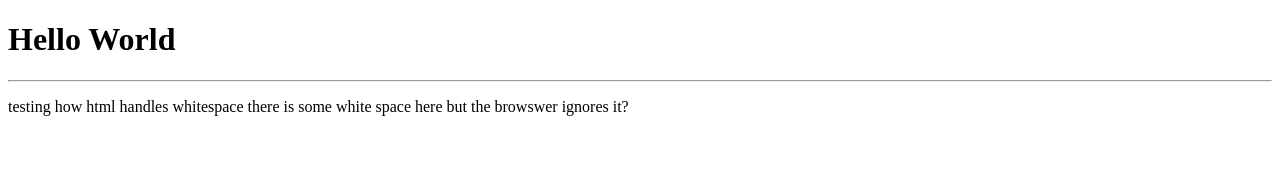
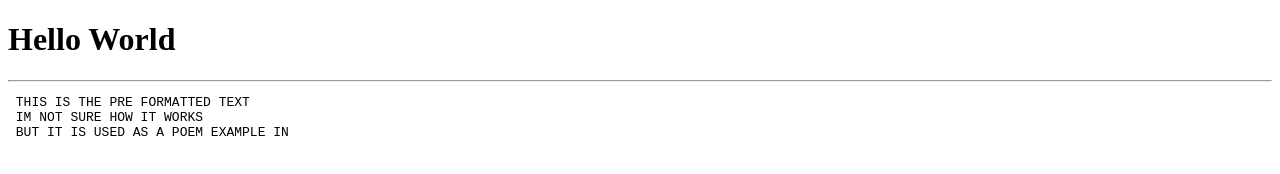
Before and after one commit to jeffreyito/jeffreyito.github.io, a plain HTML site: page index.html in a window 1280 px wide. Drawn offline with Linux system fonts and the light colour scheme.

Commit message:
tesing <pre>

```diff
--- a/index.html
+++ b/index.html
@@ -3,11 +3,10 @@
 <body>
 <h1>Hello World</h1>
 <hr>
-<p>testing how html handles whitespace
-there is
-some white
-space here
-but the browswer ignores it?
-</p>
+<pre>
+ THIS IS THE PRE FORMATTED TEXT
+ IM NOT SURE HOW IT WORKS
+ BUT IT IS USED AS A POEM EXAMPLE IN
+</pre>
 </body>
 </html>
```
Also changed, not shown: 2 other files.
